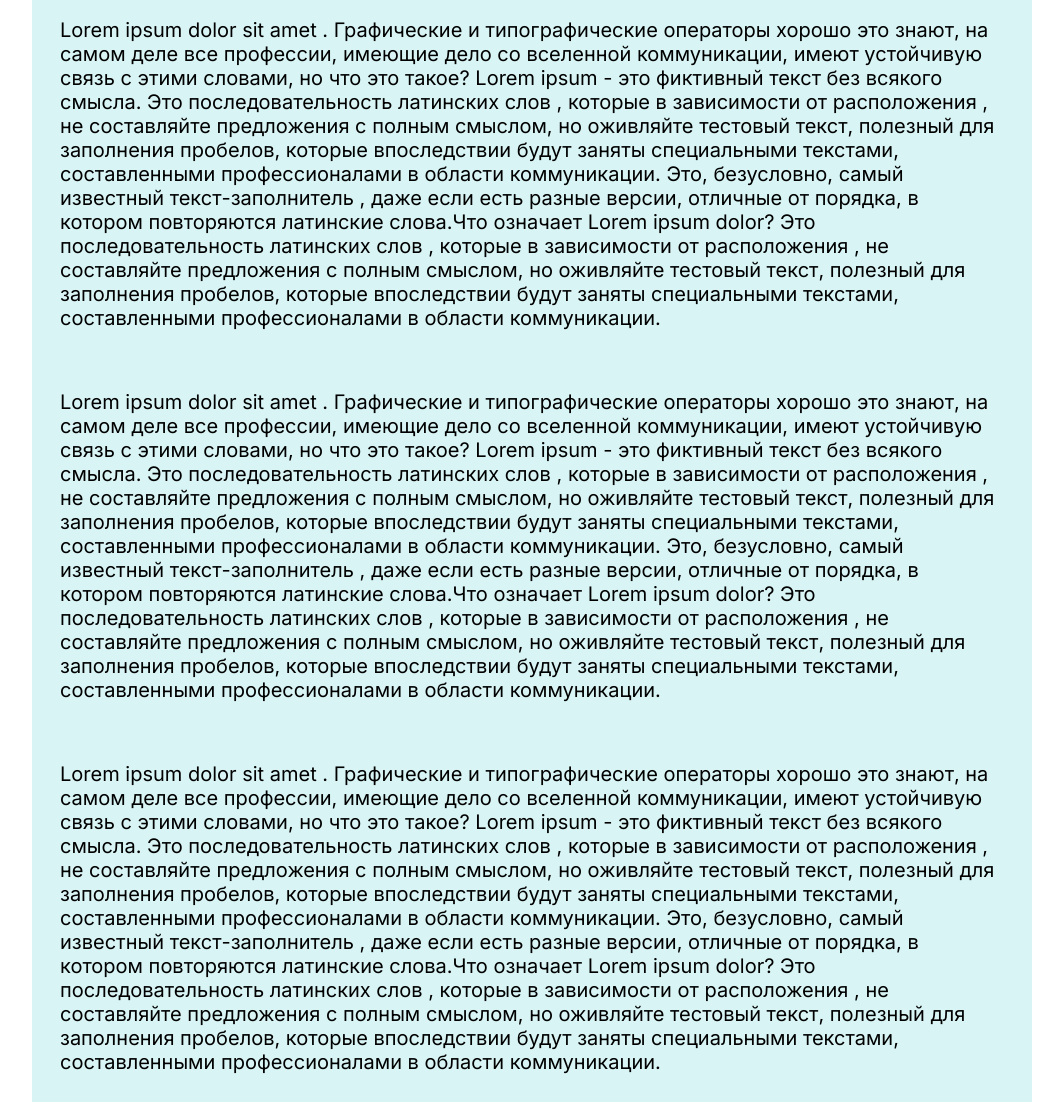
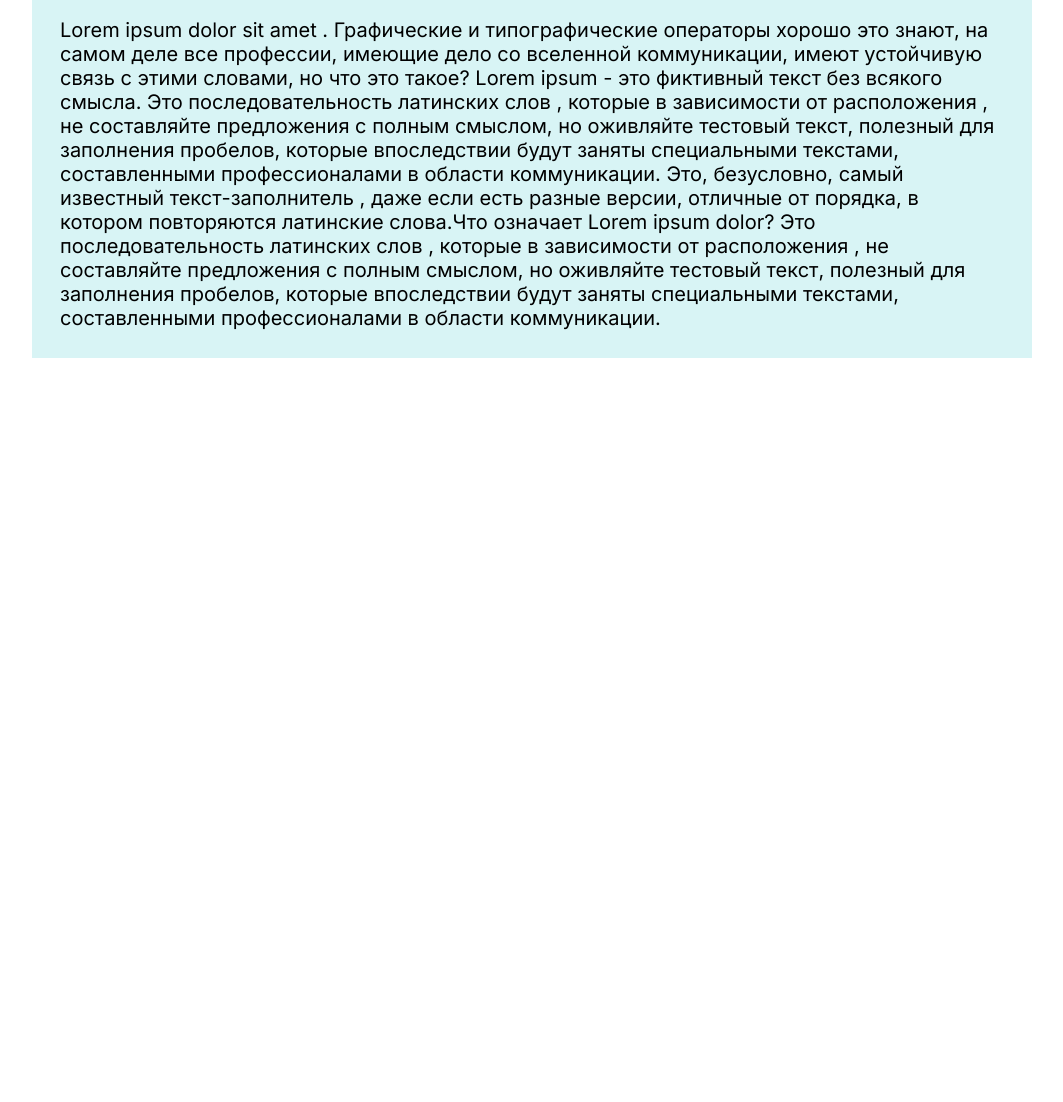
Before and after one commit to IvanMysl/card, a plain HTML site: page index.html in a window 1280 px wide. Shown: the part 826-1928 px from the top of the page, without its empty margins (108-1171 px from the left). After the commit the page ends 1184 px from the top, so only its background shows below. Drawn offline with Linux system fonts and the light colour scheme.

Commit message:
second commit

```diff
--- a/index.html
+++ b/index.html
@@ -69,42 +69,6 @@
             пробелов, которые впоследствии будут заняты специальными текстами,
             составленными профессионалами в области коммуникации.
           </p>
-          <p class="hero__bottom-text">
-            Lorem ipsum dolor sit amet . Графические и типографические операторы
-            хорошо это знают, на самом деле все профессии, имеющие дело со
-            вселенной коммуникации, имеют устойчивую связь с этими словами, но
-            что это такое? Lorem ipsum - это фиктивный текст без всякого смысла.
-            Это последовательность латинских слов , которые в зависимости от
-            расположения , не составляйте предложения с полным смыслом, но
-            оживляйте тестовый текст, полезный для заполнения пробелов, которые
-            впоследствии будут заняты специальными текстами, составленными
-            профессионалами в области коммуникации. Это, безусловно, самый
-            известный текст-заполнитель , даже если есть разные версии, отличные
-            от порядка, в котором повторяются латинские слова.Что означает Lorem
-            ipsum dolor? Это последовательность латинских слов , которые в
-            зависимости от расположения , не составляйте предложения с полным
-            смыслом, но оживляйте тестовый текст, полезный для заполнения
-            пробелов, которые впоследствии будут заняты специальными текстами,
-            составленными профессионалами в области коммуникации.
-          </p>
-          <p class="hero__bottom-text">
-            Lorem ipsum dolor sit amet . Графические и типографические операторы
-            хорошо это знают, на самом деле все профессии, имеющие дело со
-            вселенной коммуникации, имеют устойчивую связь с этими словами, но
-            что это такое? Lorem ipsum - это фиктивный текст без всякого смысла.
-            Это последовательность латинских слов , которые в зависимости от
-            расположения , не составляйте предложения с полным смыслом, но
-            оживляйте тестовый текст, полезный для заполнения пробелов, которые
-            впоследствии будут заняты специальными текстами, составленными
-            профессионалами в области коммуникации. Это, безусловно, самый
-            известный текст-заполнитель , даже если есть разные версии, отличные
-            от порядка, в котором повторяются латинские слова.Что означает Lorem
-            ipsum dolor? Это последовательность латинских слов , которые в
-            зависимости от расположения , не составляйте предложения с полным
-            смыслом, но оживляйте тестовый текст, полезный для заполнения
-            пробелов, которые впоследствии будут заняты специальными текстами,
-            составленными профессионалами в области коммуникации.
-          </p>
         </div>
       </div>
     </main>
```
